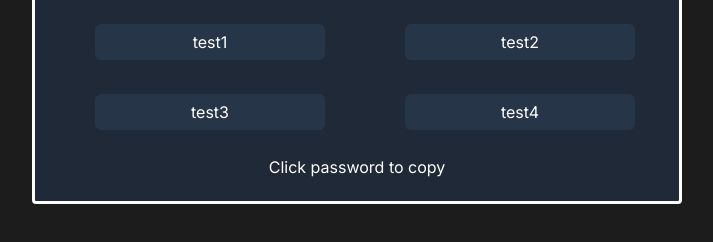
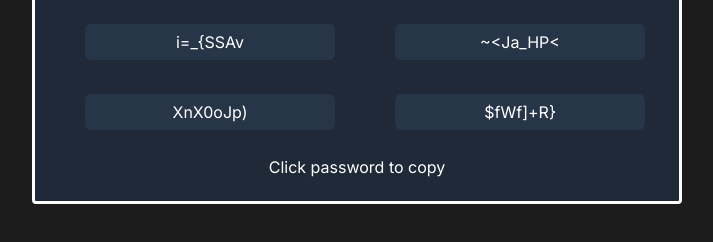
Before and after one commit to crxtzonceu/mini-proj, a plain HTML site: page password-gen/index.html in a window 1280 px wide. Both pictures are taken after a click on the button "Generate Password". Shown: the part 396-638 px from the top of the page, without its empty margins (283-996 px from the left). Drawn offline with Linux system fonts and the light colour scheme.

Commit message:
updated no copy to click yet

```diff
--- a/password-gen/code.js
+++ b/password-gen/code.js
@@ -5,7 +5,7 @@ let passTwoEl = document.getElementById("pass-two")
 let passThreeEl = document.getElementById("pass-three")
 let passFourEl = document.getElementById("pass-four")
 let hiddenEl = document.querySelector(".hide")
-const characters = ["A","B","C","D","E","F","G","H","I","J","K","L","M","N","O","P","Q","R","S","T","U","V","W","X","Y","Z","a","b","c","d","e","f","g","h","i","j","k","l","m","n","o","p","q","r","s","t","u","v","w","x","y","z", "0", "1", "2", "3", "4", "5", "6", "7", "8", "9","~","`","!","@","#","$","%","^","&","*","(",")","_","-","+","=","{","[","}","]",",","|",":",";","<",">",".","?",
+const char = ["A","B","C","D","E","F","G","H","I","J","K","L","M","N","O","P","Q","R","S","T","U","V","W","X","Y","Z","a","b","c","d","e","f","g","h","i","j","k","l","m","n","o","p","q","r","s","t","u","v","w","x","y","z", "0", "1", "2", "3", "4", "5", "6", "7", "8", "9","~","`","!","@","#","$","%","^","&","*","(",")","_","-","+","=","{","[","}","]",",","|",":",";","<",">",".","?",
 "/"];
 let hidden = true
 let generatedPass = []
@@ -23,6 +23,7 @@ function minusLength() {
     lengthEl.textContent = length
   } else if (length == 5) {
     lengthEl.textContent = length
+    warningEl.textContent = "Minimum of 5 characters only!"
   }
 }
 
@@ -32,15 +33,20 @@ function addLength() {
     lengthEl.textContent = length
   } else if (length == 20) {
     lengthEl.textContent = length
+    warningEl.textContent = "Maximum of 20 characters only!"
   }
 }
 
 
 function displayPass() {
-  passOneEl.textContent = "test1"
-  passTwoEl.textContent = "test2"
-  passThreeEl.textContent = "test3"
-  passFourEl.textContent = "test4"
+  let one = getRandomChar()
+  let two = getRandomChar()
+  let three = getRandomChar()
+  let four = getRandomChar()
+  passOneEl.textContent = one
+  passTwoEl.textContent = two
+  passThreeEl.textContent = three
+  passFourEl.textContent = four
   if(hidden) {
     hiddenEl.style.visibility = "visible"
   }
@@ -48,5 +54,9 @@ function displayPass() {
 
 
 function getRandomChar() {
-
+  let rng = ""
+  for(let i = 0; i < length;i++) {
+    rng += char[Math.floor(Math.random() * char.length)]
+  }
+  return rng
 }
--- a/password-gen/index.html
+++ b/password-gen/index.html
@@ -38,10 +38,10 @@
       <!-- lower-section -->
       <div class="hide">
         <div class="lower-section">
-          <div id="pass-one"></div>
-          <div id="pass-two"></div>
-          <div id="pass-three"></div>
-          <div id="pass-four"></div>
+          <div onclick="copy()" id="pass-one"></div>
+          <div onclick="copy()" id="pass-two"></div>
+          <div onclick="copy()" id="pass-three"></div>
+          <div onclick="copy()" id="pass-four"></div>
         </div> <!-- / lower-section -->
 
         <p class="center">Click password to copy</p>
--- a/password-gen/style.css
+++ b/password-gen/style.css
@@ -96,6 +96,7 @@ img {
 
 .warning {
   margin-bottom: 15px;
+  color: rgb(240, 64, 64);
 }
 
 .generate {
@@ -130,7 +131,7 @@ img {
 }
 
 .lower-section div {
-  width: 230px;
+  width: 250px;
   text-align: center;
   padding: 8px 16px;
   background: #273549;
```
